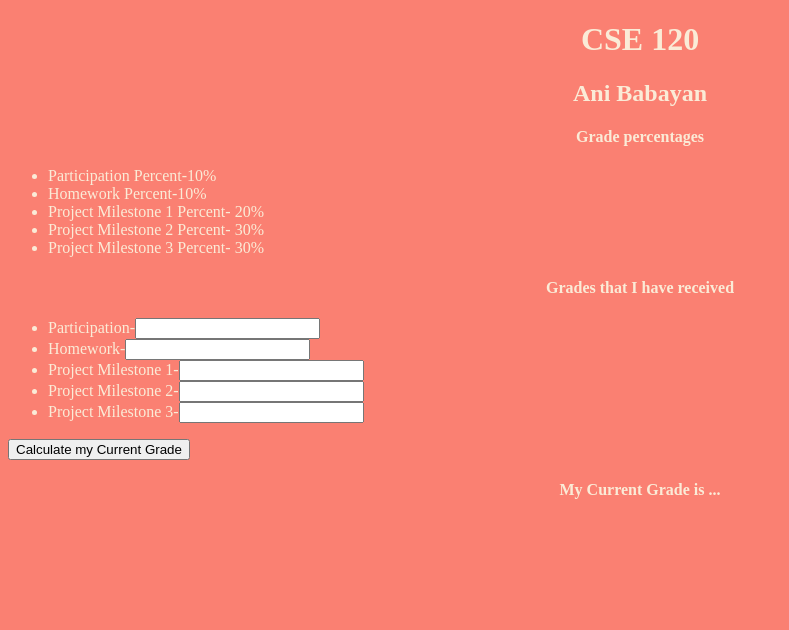
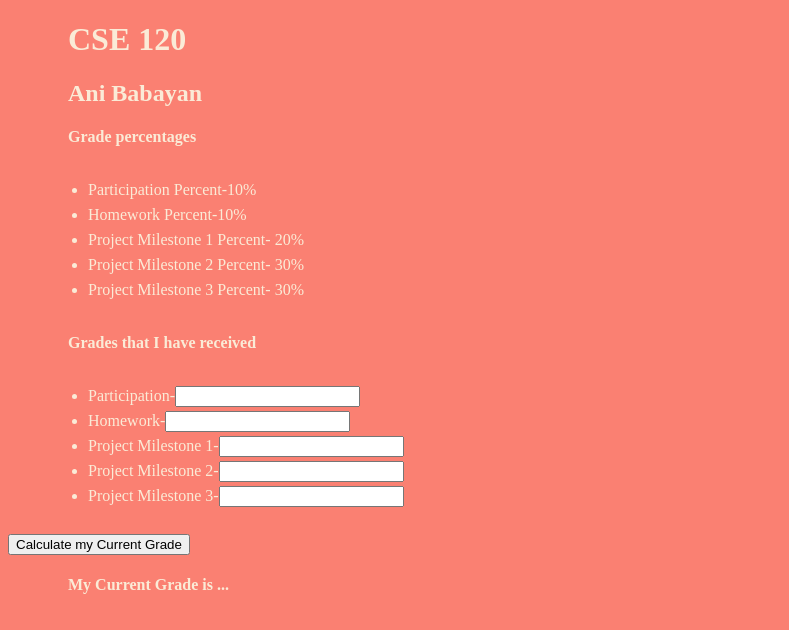
Before and after one commit to Ani23ii/Ani-Babayan, a plain HTML site: page index.html in a window 1280 px wide. Shown: the whole page, without its empty margins (0-789 px from the left). Drawn offline with Linux system fonts and the light colour scheme.

Commit message:
Update style.css

```diff
--- a/style.css
+++ b/style.css
@@ -3,13 +3,27 @@ body {
   color:antiquewhite
 }
 
+h1,h2,h4{
+ padding-left: 60px
+}
 
-h1 {
-  text-align: center;
+
+
+ul{
+  line-height: 25px;
+  padding-top: 10px;
+  padding-right: 30px;
+  padding-bottom: 10px;
+  padding-left: 80px;
+   }
+
+
+li input:hover{
+  background-color: bisque;
+  cursor:pointer
 }
-h2{
-  text-align: center
+
+body:hover{
+  cursor:default
+
 }
-h4{
-  text-align: center
-}
```
